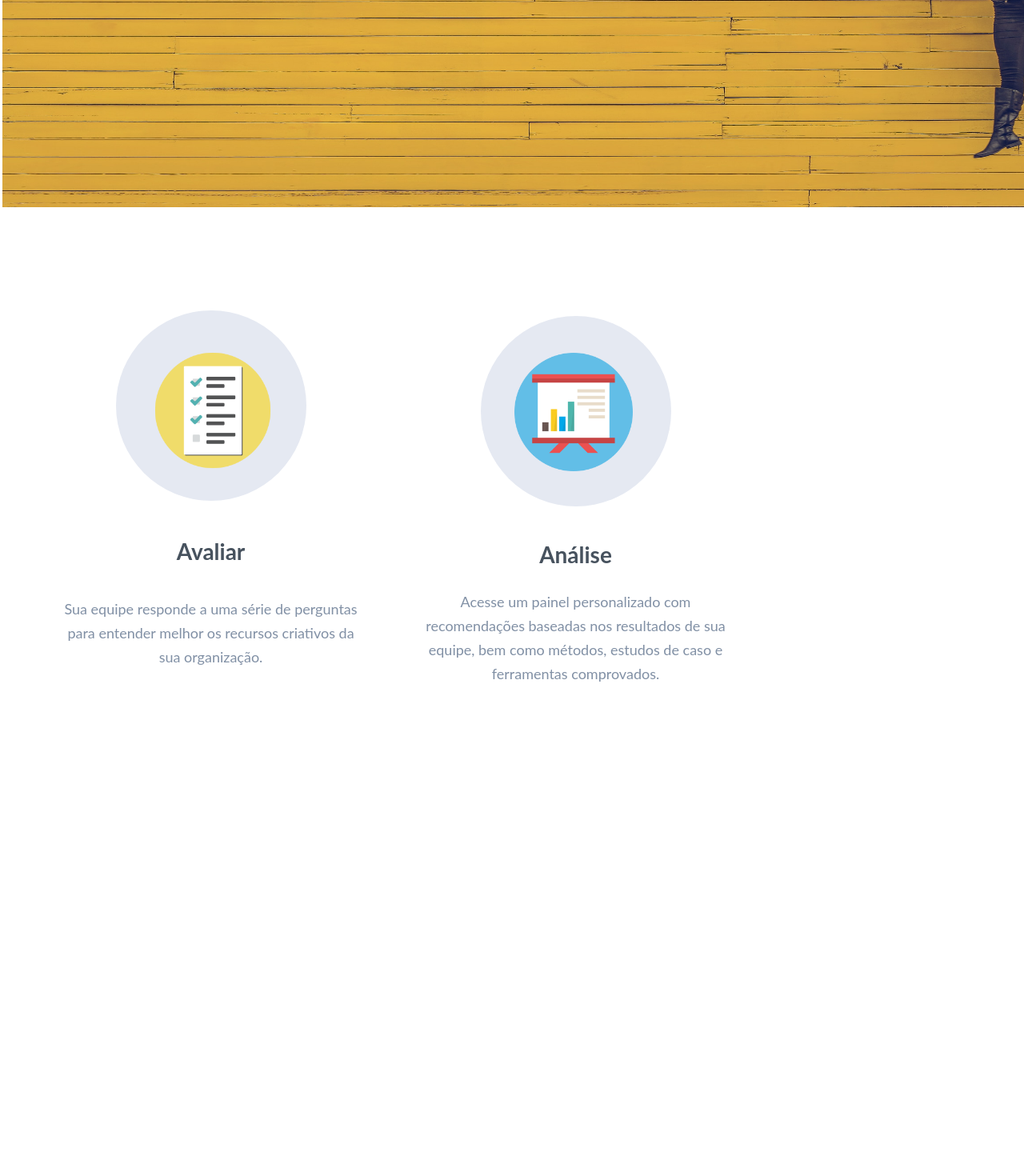
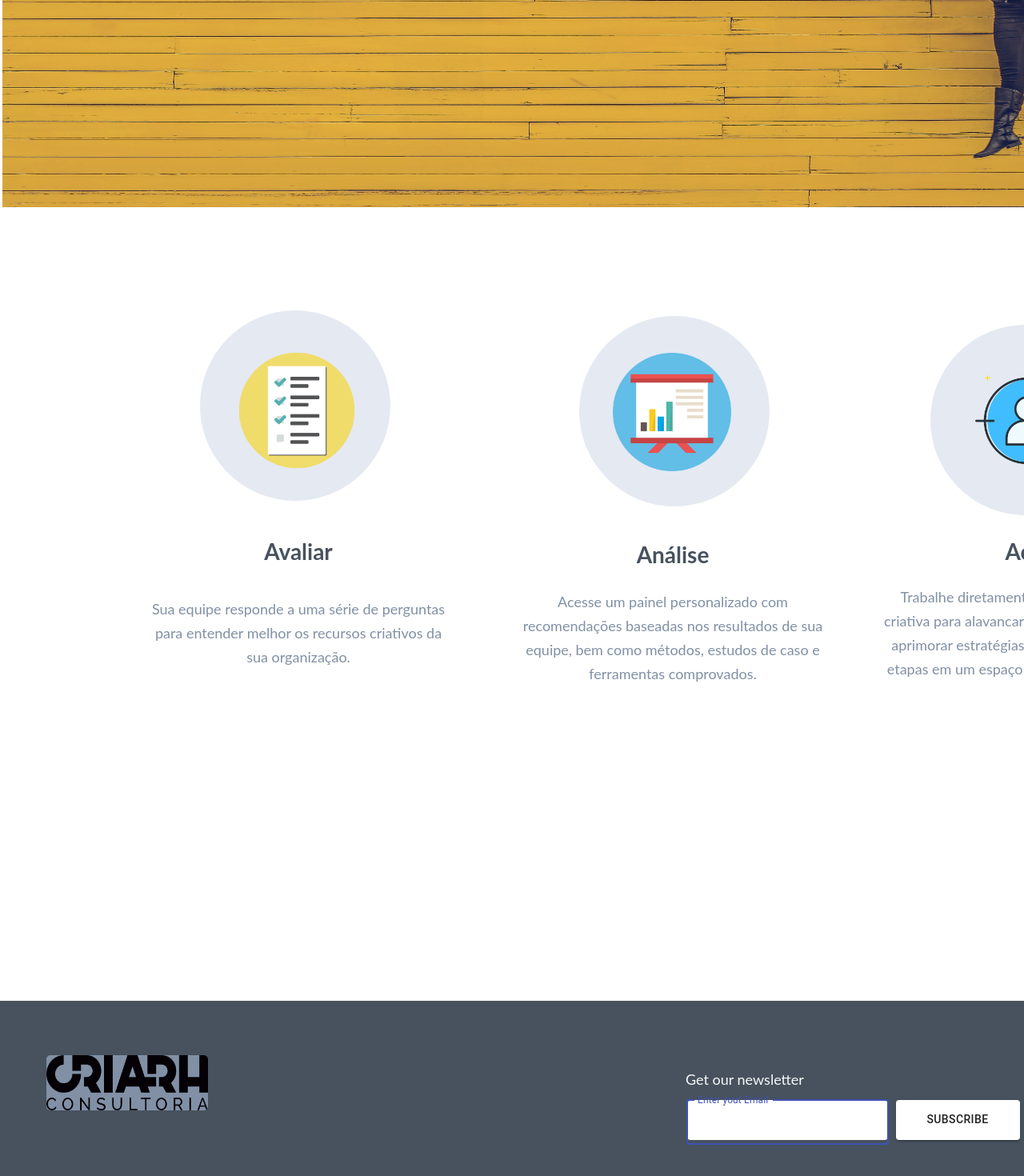
Before and after one commit to tmazevedo/projeto_criarh, a React (Create React App) app in the folder frontend/: page / in a window 1280 px wide. Shown: the part 652-2122 px from the top of the page at 80% size. Before the commit the page ends 1509 px from the top, so only its background shows below. Built offline with nearby package versions, Linux system fonts and the light colour scheme.

Commit message:
bottom page

```diff
--- a/frontend/src/components/FrontPage/FrontPage.css
+++ b/frontend/src/components/FrontPage/FrontPage.css
@@ -187,7 +187,7 @@
   width: 238px;
   height: 238px;
   margin-right: 1057px;
-  margin-left: 145px;
+  margin-left: 250px;
   margin-top: 500px;
   margin-bottom: 867px;
 }
@@ -209,7 +209,7 @@
   line-height: 33px;
   width: 376px;
   text-align: center;
-  margin-left: 75.5px;
+  margin-left: 185px;
   margin-right: 988.5px;
   margin-top: -820px;
 }
@@ -222,7 +222,7 @@
   line-height: 30px;
   width: 376px;
   text-align: center;
-  margin-left: 75.5px;
+  margin-left: 185px;
   margin-right: 988.5px;
   margin-top: 10px;
 }
@@ -233,7 +233,7 @@
   width: 238px;
   height: 238px;
   margin-right: 601px;
-  margin-left: 601px;
+  margin-left: 724px;
   margin-top: -441px;
   margin-bottom: 867px;
 }
@@ -255,8 +255,7 @@
   line-height: 33px;
   width: 376px;
   text-align: center;
-  margin-left: 531.5px;
-  margin-right: 532.5px;
+  margin-left: 653px;
   margin-right: 988.5px;
   margin-top: -823px;
 }
@@ -270,6 +269,112 @@
   width: 376px;
   text-align: center;
   margin-top: -3px;
-  margin-left: 531.5px;
+  margin-left: 653px;
   margin-right: 532.5px;
 }
+
+.acao{
+  background-color: #E5E9F2;
+  border-radius: 100%;
+  width: 238px;
+  height: 238px;
+  margin-right: 601px;
+  margin-left: 1163px;
+  margin-top: -451px;
+  margin-bottom: 867px;
+}
+
+.acaoLogo{
+  width: 138px;
+  height: 138px;
+  margin-left:52px;
+  margin-right: 48px;
+  margin-top: 51px;
+  margin-bottom: 49px;
+}
+
+.acaoClass{
+  color: #47525E;
+  font-family: Lato;
+  font-size: 28px;
+  font-weight: 700;
+  line-height: 33px;
+  width: 376px;
+  text-align: center;
+  margin-left: 1100px;
+  margin-right: 200px;
+  margin-top: -838px;
+}
+
+.acaoText{
+  color: #8190A5;
+  font-family: Lato;
+  font-size: 18px;
+  font-weight: 400;
+  line-height: 30px;
+  width: 376px;
+  text-align: center;
+  margin-left: 1100px;
+  margin-right: 200px;
+  margin-top: 25px;
+}
+.logoBottom{
+  background-color: #47525E;
+  width: 1600px;
+  height: 337px;
+  margin-left: 0;
+  margin-right: 0;
+  margin-top: 400px;
+}
+
+.logoCriarhBottom{
+  background-color: #8190A5;
+  border-radius: 5px;
+  width: 202px;
+  height: 69px;
+  margin-left: 57.7px;
+  margin-bottom: 206px;
+  margin-right: 1180.5px;
+  margin-top: 68px;
+  position: absolute;
+}
+
+.subscribe{
+  background-color: #FFFFFF !important;
+  border-radius: 5px;
+  width: 253px;
+  height: 50px;
+  position: absolute!important;
+  margin-left: 857.5px!important;
+  margin-bottom: 169.5px!important;
+  margin-right: 329.5px!important;
+  margin-top: 123.5px!important;
+}
+
+.subscribeButton{
+  background-color: #FFFFFF!important;
+  border-radius: 5px;
+  width: 155px;
+  height: 50px;
+  margin-right: 165.5px!important;
+  margin-left: 1119.5px!important;
+  margin-bottom: 169.5px!important;
+  margin-top: 123.5px!important;
+  position: absolute!important;
+
+}
+
+.newsletter{
+  color: #F7F7F7!important;
+  font-family: Lato;
+  font-size: 18px;
+  font-weight: 400;
+  line-height: 28px;
+  width: 215px;
+  text-align: left;
+  margin-left: 857px!important;
+  margin-bottom: 229.5px!important;
+  margin-right: 368px!important;
+  margin-top: 83.5px!important;
+  position: absolute!important;
+}
--- a/frontend/src/components/FrontPage/FrontPage.tsx
+++ b/frontend/src/components/FrontPage/FrontPage.tsx
@@ -3,7 +3,8 @@ import logo from './../../../src/assets/login-screen.png';
 import logoCriarh from './../../../src/assets/criarhLogo.png';
 import searchLogo from '../../assets/search.png';
 import avaliarLogo from '../../assets/avaliar.png';
-import analiseLogo from '../../assets/analise.png'
+import analiseLogo from '../../assets/analise.png';
+import acao from '../../assets/acao.png';
 import Input from '@material-ui/core/Input';
 import Button from '@material-ui/core/Button';
 import TextField from '@material-ui/core/TextField';
@@ -86,8 +87,37 @@ class FrontPage extends React.Component {
           Análise
         </div>
         <div className="analiseText">
-          <br/>
+          <br />
           Acesse um painel personalizado com recomendações baseadas nos resultados de sua equipe, bem como métodos, estudos de caso e ferramentas comprovados.
+        </div>
+        <div className="acao">
+          <img src={acao} className="acaoLogo" alt='logo' />
+        </div>
+        <div className="acaoClass">
+          Ação
+        </div>
+        <div className="acaoText">
+          Trabalhe diretamente no painel Diferença criativa para alavancar ferramentas e métodos, aprimorar estratégias e capturar as próximas etapas em um espaço de equipe colaborativo.
+        </div>
+
+
+        <div className="logoBottom">
+          <div className="newsletter">
+            Get our newsletter
+
+          </div>
+          <img src={logoCriarh} className="logoCriarhBottom" alt='logo' />
+          <TextField
+            className="subscribe"
+            id="email"
+            label="Enter yout Email"
+            name="email"
+            autoComplete="email"
+            autoFocus
+            type="email"
+            variant="outlined"
+            margin="normal" />
+          <Button className="subscribeButton" type="submit" variant="contained">Subscribe</Button>
         </div>
       </div>
     )
```
Also changed, not shown: frontend/src/assets/acao.png (added).
